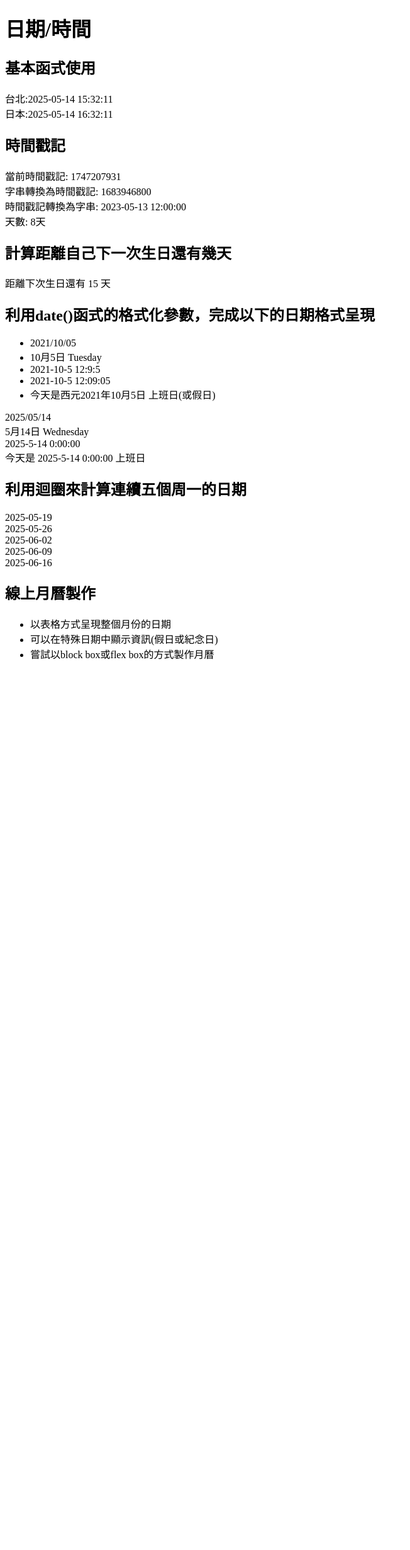
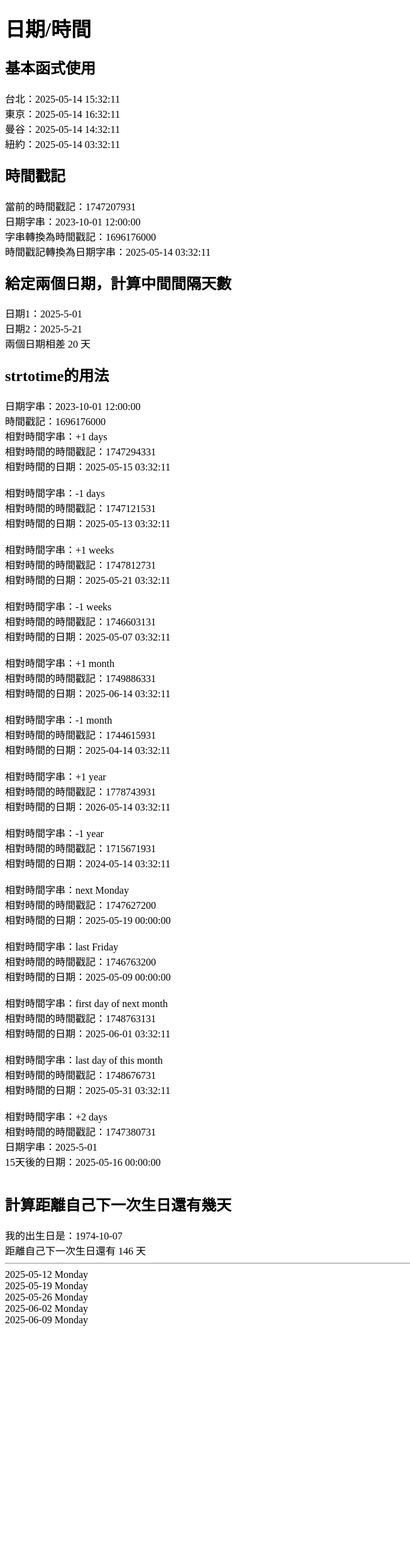
Before and after one commit to yy3p9tw/2025_PHP_work, a PHP site: page /20250513_02.php in a window 1280 px wide. Shown: the whole page at 63% size, without its empty margins (0-652 px from the left). Before the commit the page ends 1047 px from the top, so only its background shows below. Run offline with PHP 8.4, Linux system fonts and the light colour scheme.

Commit message:
下午php練習修改

```diff
--- a/20250513/20250513_02.php
+++ b/20250513/20250513_02.php
@@ -14,98 +14,146 @@
     <h1>日期/時間</h1>
     <h2>基本函式使用</h2>
     <?php
+    date_default_timezone_set("Asia/Taipei"); // 設定時區
+    echo "台北：";
+    echo date("Y-m-d H:i:s"); // 取得當前的日期和時間
+    echo "<br>";
+    echo "東京：";
+    date_default_timezone_set("Asia/Tokyo"); // 設定時區
+    echo date("Y-m-d H:i:s"); // 將字串轉換為時間戳記
+    echo "<br>";
+    echo "曼谷：";
+    date_default_timezone_set("Asia/Bangkok"); // 設定時區
+    echo date("Y-m-d H:i:s"); // 將字串轉換為時間戳記
+    echo "<br>";
+    echo "紐約：";
+    date_default_timezone_set("America/New_York"); // 設定時區
+    echo date("Y-m-d H:i:s"); // 將字串轉換為時間戳記
 
-    date_default_timezone_set("Asia/Taipei"); //設定時區(亞洲台北)
-    echo "台北:";
-    echo date("Y-m-d H:i:s"); //取得當前的日期和時間
-    echo "<br>";
-    date_default_timezone_set("Asia/Tokyo");
-    echo "日本:";
-    echo date("Y-m-d H:i:s");
+
 ?>
     <h2>時間戳記</h2>
     <?php
-    $timestamp = time(); //取得當前的時間戳記
-    echo "當前時間戳記: " . $timestamp . "<br>";
+    // 取得當前的時間戳記
+    $timestamp = time(); // 取得當前的時間戳記
+    echo "當前的時間戳記：$timestamp<br>";
 
-    //將字串轉換為時間戳記
-    $dateString = "2023-05-13 12:00:00";
-    $timestampFromString = strtotime($dateString); //將字串轉換為時間戳記
-    echo "字串轉換為時間戳記: " . $timestampFromString . "<br>";
+    // 將字串轉換為時間戳記
+    $dateString = "2023-10-01 12:00:00";
+    echo "日期字串：" . $dateString . "<br>";
+    $timestampFromString = strtotime($dateString); // 將字串轉換為時間戳記
+    echo "字串轉換為時間戳記：$timestampFromString<br>";
 
-    //將時間戳記轉換為字串
-    $timestampToString = date("Y-m-d H:i:s", $timestampFromString); //將時間戳記轉換為字串
-    echo "時間戳記轉換為字串: " . $timestampToString . "<br>";
+    // 將時間戳記轉換為日期字串
+    $dateFromTimestamp = date("Y-m-d H:i:s", $timestamp); // 將時間戳記轉換為日期字串
+    echo "時間戳記轉換為日期字串：$dateFromTimestamp<br>";
     ?>
+<h2>給定兩個日期，計算中間間隔天數</h2>
 <?php
-    $date1 = "2023-05-13";
-    $date2 = "2023-05-21";
-    $timestamp1 = strtotime($date1); //將字串轉換為時間戳記
-    $timestamp2 = strtotime($date2); //將字串轉換為時間戳記
-    $diff = $timestamp2 - $timestamp1; //計算時間差
-    // echo "時間差: " . $diff . "秒<br>";
-    $days = floor($diff / (60 * 60 * 24)); //計算天數
-    echo "天數: " . $days . "天<br>";
+    $date1="2025-5-01"; // 設定第一個日期
+    $date2="2025-5-21"; // 設定第二個日期
+    echo "日期1：$date1<br>";
+    echo "日期2：$date2<br>";
+
+    $date1_timestamp = strtotime($date1); // 將日期字串轉換為時間戳記
+    $date2_timestamp = strtotime($date2); // 將日期字串轉換為時間戳記
+    $diff=$date2_timestamp - $date1_timestamp; // 計算兩個時間戳記的差值
+    $days=($diff/(60*60*24)); // 將差值轉換為天數
+    echo "兩個日期相差 $days 天<br>"; // 輸出結果
+
 ?>
+<h2>strtotime的用法</h2>
+<?php
+
+    // strtotime() 函式可以將日期字串轉換為時間戳記
+    $dateString1 = "2023-10-01 12:00:00"; // 設定日期字串
+    $timestamp1 = strtotime($dateString1); // 將字串轉換為時間戳記
+    echo "日期字串：$dateString1<br>";
+    echo "時間戳記：$timestamp1<br>";
+
+    // strtotime() 函式也可以處理相對時間
+    $relativeDateStrings = [
+        "+1 days",
+        "-1 days",
+        "+1 weeks",
+        "-1 weeks",
+        "+1 month",
+        "-1 month",
+        "+1 year",
+        "-1 year",
+        "next Monday",
+        "last Friday",
+        "first day of next month",
+        "last day of this month"
+    ];
+
+    foreach ($relativeDateStrings as $relativeDateString) {
+        //strtotime("+1 days",$timestamp); // 將相對時間字串轉換為時間戳記
+        $timestamp = strtotime($relativeDateString);
+        echo "相對時間字串：$relativeDateString<br>";
+        echo "相對時間的時間戳記：$timestamp<br>";
+        echo "相對時間的日期：".date("Y-m-d H:i:s", $timestamp)."<br><br>";
+    }
+    $relativeDateString = "+2 days"; // 設定相對時間字串
+    $timestamp2 = strtotime($relativeDateString); // 將相對時間字串轉換為時間戳記
+    echo "相對時間字串：$relativeDateString<br>";
+    echo "相對時間的時間戳記：$timestamp2<br>";
+
+    $date="2025-5-01"; // 設定日期字串
+    $timestamp3 = strtotime("+15 day",strtotime($date)); // 將日期字串轉換為時間戳記$date); // 將日期字串轉換為時間戳記
+    echo "日期字串：$date<br>";
+    echo "15天後的日期：".date("Y-m-d H:i:s", $timestamp3)."<br><br>";
+?>
+
 <h2>計算距離自己下一次生日還有幾天</h2>
 <?php
-    $birthday = "2025-05-29"; //設定自己的生日
-    $birthday_array = explode("-", $birthday); //將字串轉換為陣列
-    $birthday_array[0] = date("Y"); //將陣列的第一個元素設為當前年份
-    $nextBirthday = join("-", $birthday_array); //將陣列轉換為字串
-    $today = strtotime(date("Y-m-d")); //取得當前的時間戳記
-    $birthdayTimestamp = strtotime($nextBirthday); //將字串轉換為時間戳記
+$birthday = "1974-10-07"; // 設定自己的生日
+$birthday_array=explode("-",$birthday); // 將生日字串轉換為陣列
+$birthday_array[0]=date("Y"); // 將生日的年份改為當前年份
 
-    if ($today > $birthdayTimestamp) {
-        // 如果今天已經過了生日，則計算明年的生日
-        $nextBirthday = strtotime("+1 year", $birthdayTimestamp);
-    } else {
-        // 否則，計算今年的生日
-        $nextBirthday = $birthdayTimestamp;
+$nextBirthday = join("-",$birthday_array); // 將陣列轉換為字串
+
+$today=strtotime(date("Y-m-d")); // 取得當前的時間戳記
+//echo "今天的時間戳記：$today<br>";
+$birthday_timestamp=strtotime($nextBirthday); // 將生日字串轉換為時間戳記
+//echo "生日的時間戳記：$birthday_timestamp<br>";
+
+if($today>$birthday_timestamp){
+    $birthday_timestamp=strtotime("+1 year",$birthday_timestamp); // 將生日字串轉換為時間戳記
 }
-    echo "距離下次生日還有 " . floor(($nextBirthday - $today) / (60 * 60 * 24)) . " 天<br>";
+
+$birthday_diff=$birthday_timestamp-$today; // 計算兩個時間戳記的差值
+$days=($birthday_diff/(60*60*24)); // 將差值轉換為天數
+
+echo "我的出生日是：$birthday<br>";
+echo "距離自己下一次生日還有 $days 天";
+
+
+
 ?>
-    <h2>利用date()函式的格式化參數，完成以下的日期格式呈現</h2>
-    <ul>
-        <li>2021/10/05</li>
-        <li>10月5日 Tuesday</li>
-        <li>2021-10-5 12:9:5</li>
-        <li>2021-10-5 12:09:05</li>
-        <li>今天是西元2021年10月5日 上班日(或假日)</li>
-    </ul>
+<hr>
 <?php
-    $today = strtotime(date("Y-m-d")); //取得當前的時間戳記
-    $todayString = date("Y/m/d", $today); //將時間戳記轉換為字串
-    echo $todayString . "<br>";
-    $todayString = date("n月j日 l", $today); //將時間戳記轉換為字串
-    echo $todayString . "<br>";
-    $todayString = date("Y-n-j G:i:s", $today); //將時間戳記轉換為字串
-    echo $todayString . "<br>";
-    if (date("w", $today) == 0 || date("w", $today) == 6) {
-        //如果是星期六或星期日
-        $workday = "假日";
-    } else {
-        $workday = "上班日";
-    }
-    echo "今天是 " . $todayString . " " . $workday . "<br>";
-    ?>
-    <h2>利用迴圈來計算連續五個周一的日期</h2>
-    <?php
-    $monday = strtotime("next Monday", $today);
-    for ($i = 0; $i < 5; $i++) {
-        $temp = strtotime("+$i week", $monday);
-        echo date("Y-m-d", $temp) . "<br>";
+
+$mon="2025-05-12";
+for($i=0;$i<5;$i++){
+    $temp=strtotime("+$i week",strtotime($mon));
+    echo date("Y-m-d l",$temp)."<br>";
 }
 ?>
-    <h2>線上月曆製作</h2>
-    <ul>
-        <li>以表格方式呈現整個月份的日期</li>
-        <li>可以在特殊日期中顯示資訊(假日或紀念日)</li>
-        <li>嘗試以block box或flex box的方式製作月曆</li>
-    </ul>
-    <?php
 
-   ?>
+<p>&nbsp;</p>
+<p>&nbsp;</p>
+<p>&nbsp;</p>
+<p>&nbsp;</p>
+<p>&nbsp;</p>
+<p>&nbsp;</p>
+<p>&nbsp;</p>
+<p>&nbsp;</p>
+<p>&nbsp;</p>
+<p>&nbsp;</p>
+
+
+
 </body>
 
 </html>
```
Lines whose indentation alone changed are shown as unchanged.
